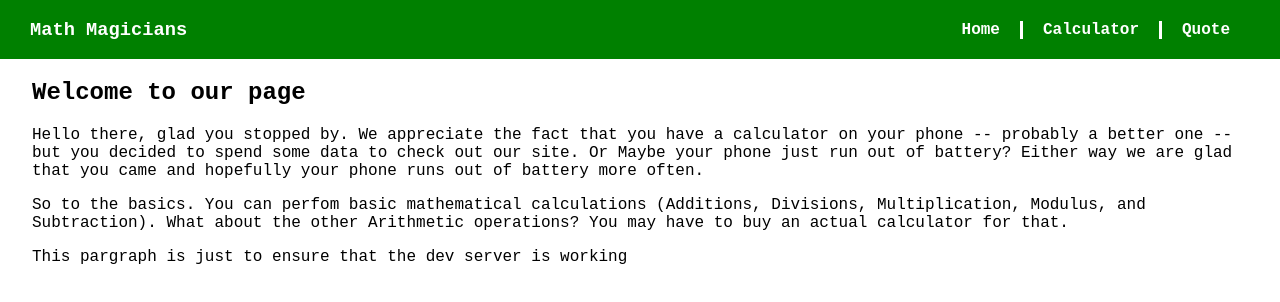
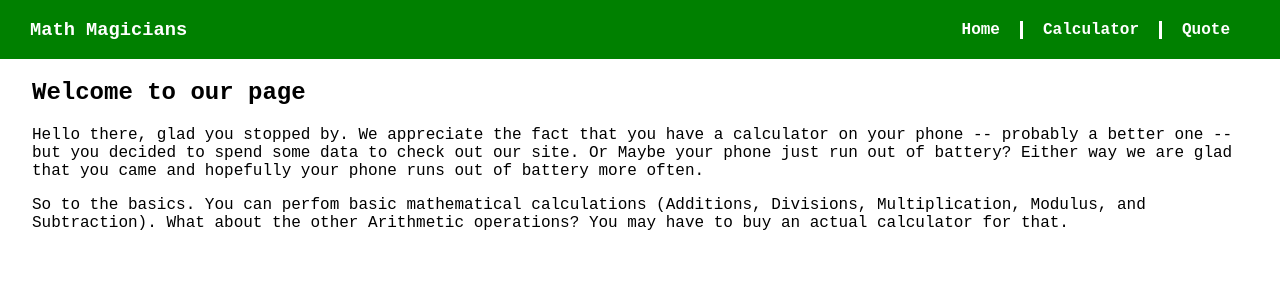
Before and after one commit to emmyobonyo/Math-Magicians-React, a React (Create React App) app: page / in a window 1280 px wide. Shown: the top 302 px of the page. Built offline with nearby package versions, Linux system fonts and the light colour scheme.

Commit message:
Delete new paragraph

```diff
--- a/src/components/Home.js
+++ b/src/components/Home.js
@@ -21,9 +21,6 @@ function Home() {
         Arithmetic operations? You may have to buy an actual
         calculator for that.
       </p>
-      <p>
-        This pargraph is just to ensure that the dev server is working
-      </p>
     </div>
   );
 }
```
